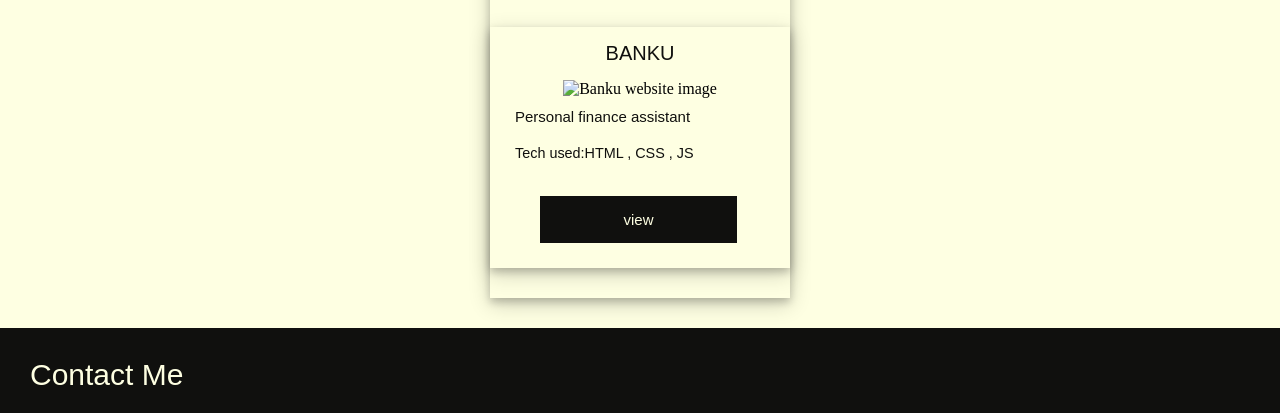
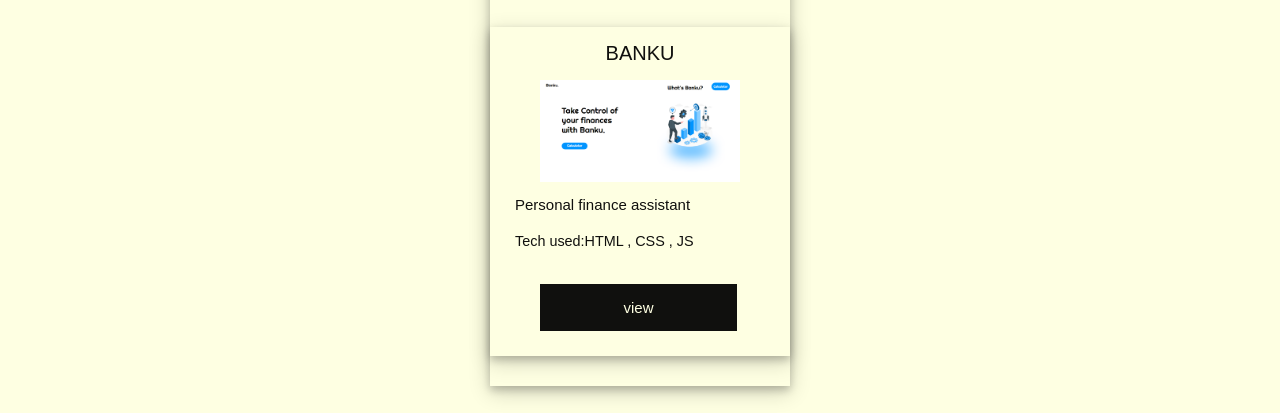
Before and after one commit to pedro-mdev/portfolio-website, a plain HTML site: page index.html in a window 1280 px wide. Shown: the part 1273-1686 px from the top of the page. Drawn offline with nearby package versions, Linux system fonts and the light colour scheme; a web font is replaced by a local one.

Commit message:
Update index.html

```diff
--- a/index.html
+++ b/index.html
@@ -66,7 +66,7 @@
                     <div class="portfolio-card">
                     <div class="card-title"> BANKU </div>
                     <div class="card-image-container">
-                        <img class="card-image" src="images/bankuapp.png" alt="Banku website image">
+                        <img class="card-image" src="images/Bankuwebsite.png" alt="Banku website image">
                     </div>
                     <div class="card-info">
                         <p>Personal finance assistant </p>
```
